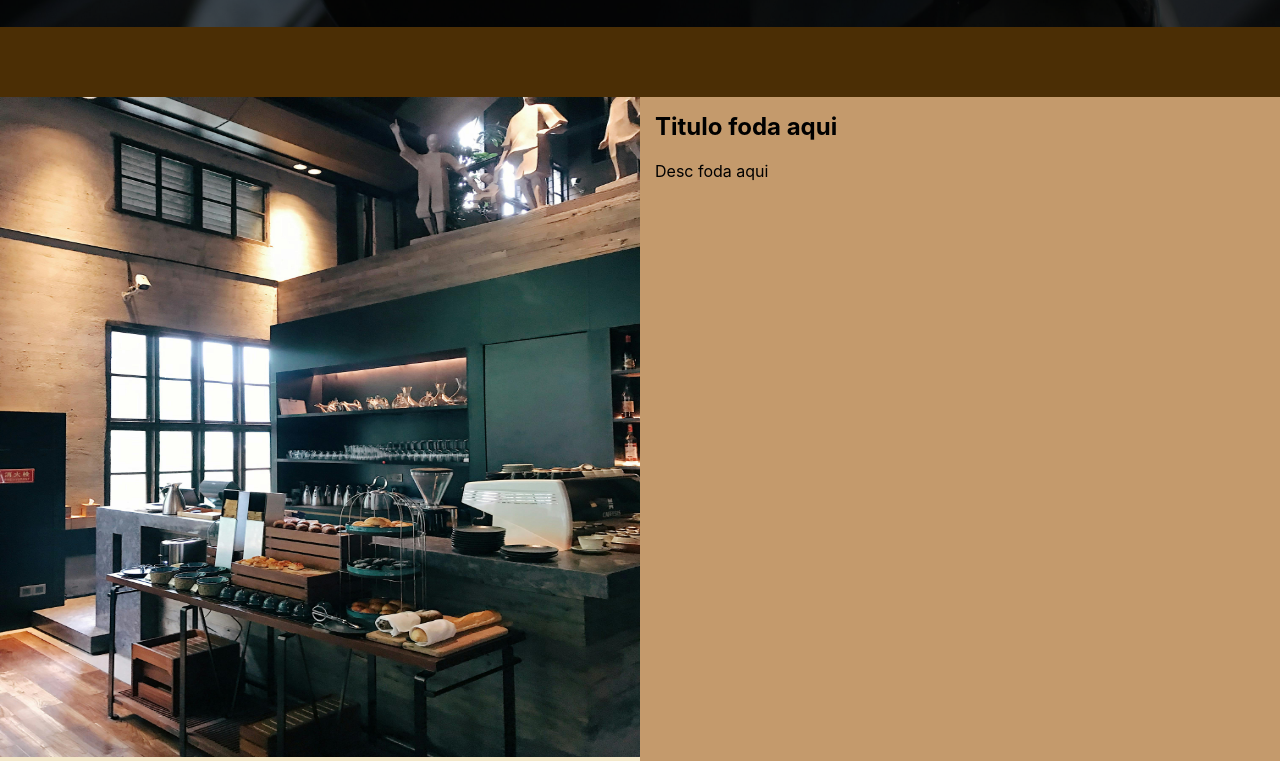
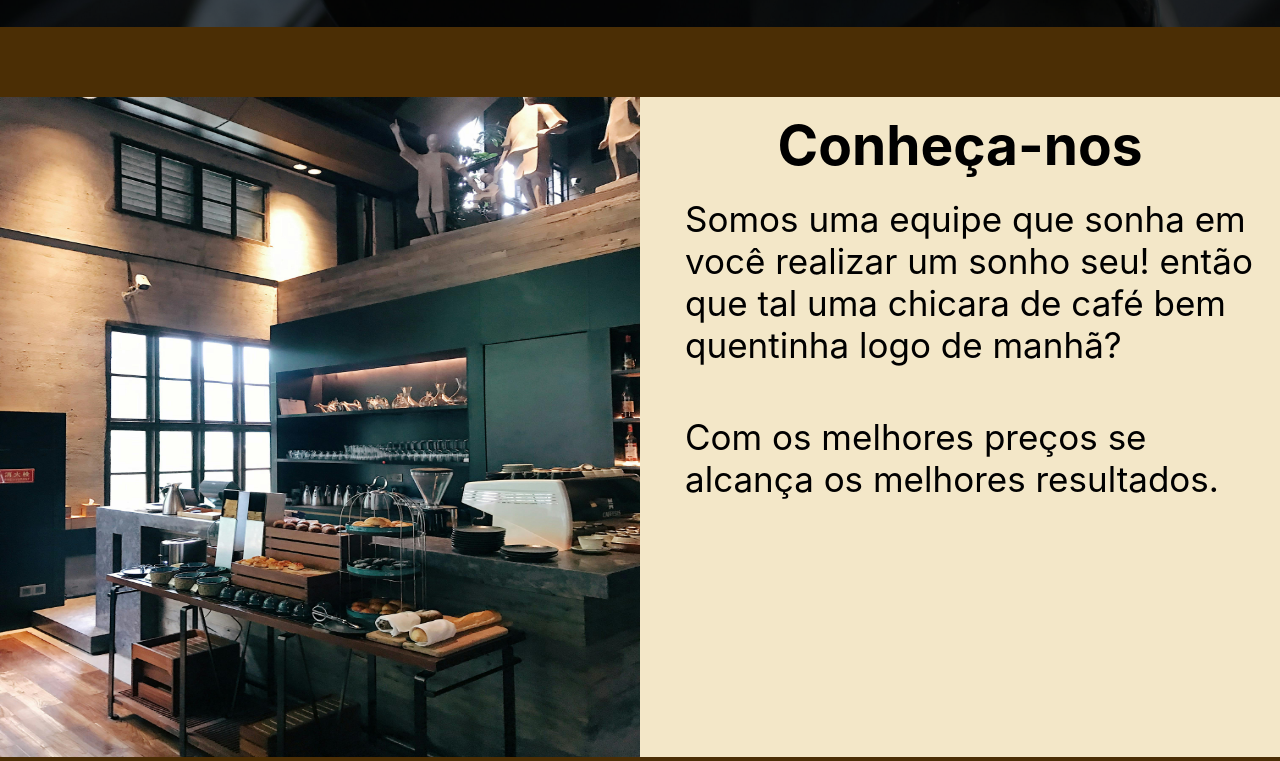
Before and after one commit to KCauet/cafe-aurora, a React (Create React App) app: page / in a window 1280 px wide. Shown: the part 715-1476 px from the top of the page. Built offline with nearby package versions, Linux system fonts and the light colour scheme.

Commit message:
Ajustes na imagem e conteúdo aplicado

```diff
--- a/src/App.js
+++ b/src/App.js
@@ -44,7 +44,10 @@ function App() {
 
       <main>
 
-        <Segmento titulo={'Titulo foda aqui'} desc={'Desc foda aqui'} img={imgS1} />
+        <Segmento titulo={'Conheça-nos'} desc={'Somos uma equipe que sonha em você realizar um sonho seu! então que tal uma chicara de café bem quentinha logo de manhã?'} img={imgS1} extras={<>
+
+          <p style={{marginTop: '50px'}}>Com os melhores preços se alcança os melhores resultados.</p>
+          </>} />
 
       </main>
 
--- a/src/components/Segmento.jsx
+++ b/src/components/Segmento.jsx
@@ -19,11 +19,12 @@ function Segmento( {extras, titulo, desc, img} ) {
                 <h1>{titulo}</h1>
                 <br />
                 <p>{desc}</p>
+                {extras}
             </section>
 
 
 
-            {extras}
+
         </div>
     )
 }
--- a/src/components/Segmento.module.css
+++ b/src/components/Segmento.module.css
@@ -4,9 +4,19 @@
     grid-template-columns: 50% 50% ;
     width: 100%;
     margin-top: 70px;
+    height: 660px;
 }
 
 .sectionDiv {
-    background-color: var(--destaque);
     padding: 15px;
 }
+
+.sectionDiv h1 {
+    font-size: 55px;
+    text-align: center;
+}
+
+.sectionDiv p {
+    font-size: 35px;
+    margin-left: 30px;
+}
```
